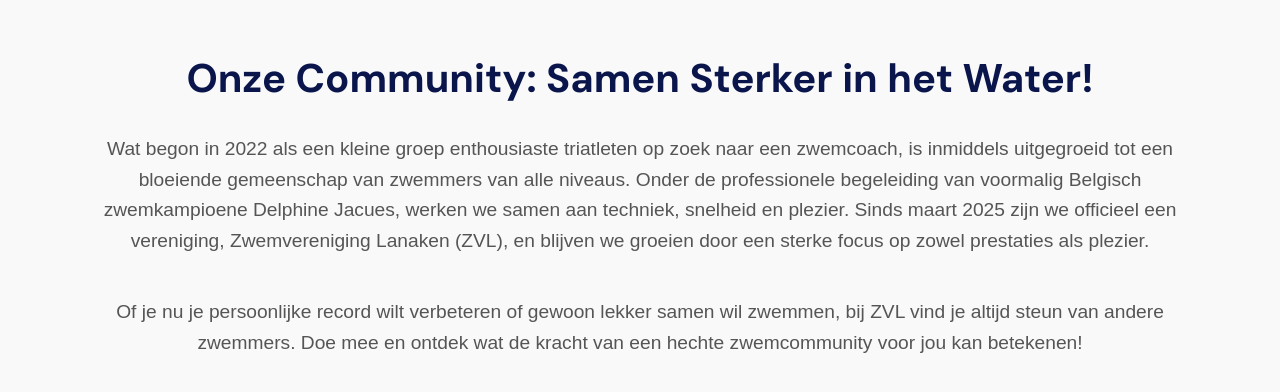
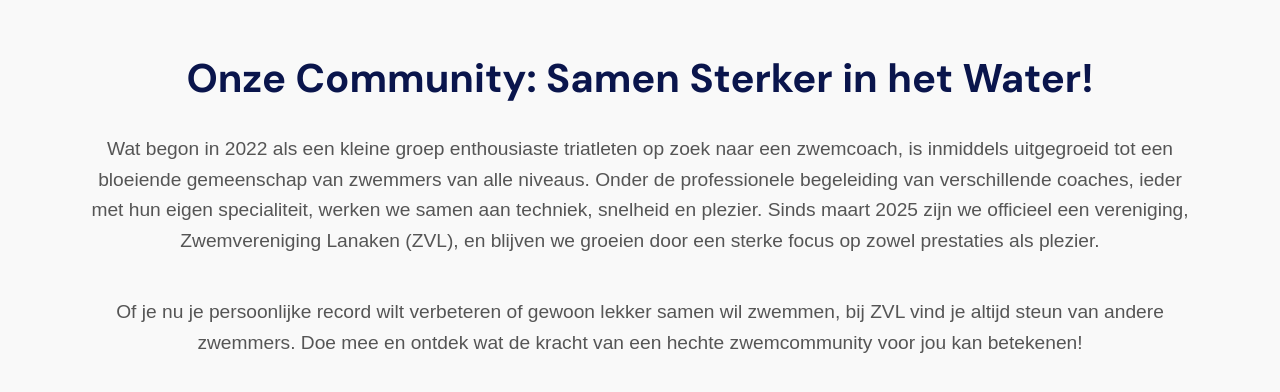
Before and after one commit to Conor-van-Bemmelen/SportoaseZwemverenigingLanaken, a website: page index.html in a window 1280 px wide. Shown: the part 1780-2172 px from the top of the page. Drawn offline with Linux system fonts and the light colour scheme.

Commit message:
Add files via upload

```diff
--- a/index.html
+++ b/index.html
@@ -19,9 +19,6 @@
 
     <!-- Auteur van de website -->
     <meta name="author" content="Zwemvereniging Lananken">
-
-    <!-- Mobielvriendelijke instelling voor responsieve weergave -->
-    <meta name="viewport" content="width=device-width, initial-scale=1.0">
 
     <!-- Open Graph Tags voor Facebook -->
     <meta property="og:title" content="Zwemvereniging Lananken - Zwemmen in de regio">
@@ -144,7 +141,7 @@
 <section id="community" class="community">
     <div class="container">
         <h2>Onze Community: Samen Sterker in het Water!</h2>
-        <p>Wat begon in 2022 als een kleine groep enthousiaste triatleten op zoek naar een zwemcoach, is inmiddels uitgegroeid tot een bloeiende gemeenschap van zwemmers van alle niveaus. Onder de professionele begeleiding van voormalig Belgisch zwemkampioene Delphine Jacues, werken we samen aan techniek, snelheid en plezier. Sinds maart 2025 zijn we officieel een vereniging, Zwemvereniging Lanaken (ZVL), en blijven we groeien door een sterke focus op zowel prestaties als plezier.</p>
+        <p>Wat begon in 2022 als een kleine groep enthousiaste triatleten op zoek naar een zwemcoach, is inmiddels uitgegroeid tot een bloeiende gemeenschap van zwemmers van alle niveaus. Onder de professionele begeleiding van verschillende coaches, ieder met hun eigen specialiteit, werken we samen aan techniek, snelheid en plezier. Sinds maart 2025 zijn we officieel een vereniging, Zwemvereniging Lanaken (ZVL), en blijven we groeien door een sterke focus op zowel prestaties als plezier.</p>
         <p>Of je nu je persoonlijke record wilt verbeteren of gewoon lekker samen wil zwemmen, bij ZVL vind je altijd steun van andere zwemmers. Doe mee en ontdek wat de kracht van een hechte zwemcommunity voor jou kan betekenen!</p>
         <div class="community-carousel">
             <div class="carousel-item">
```
